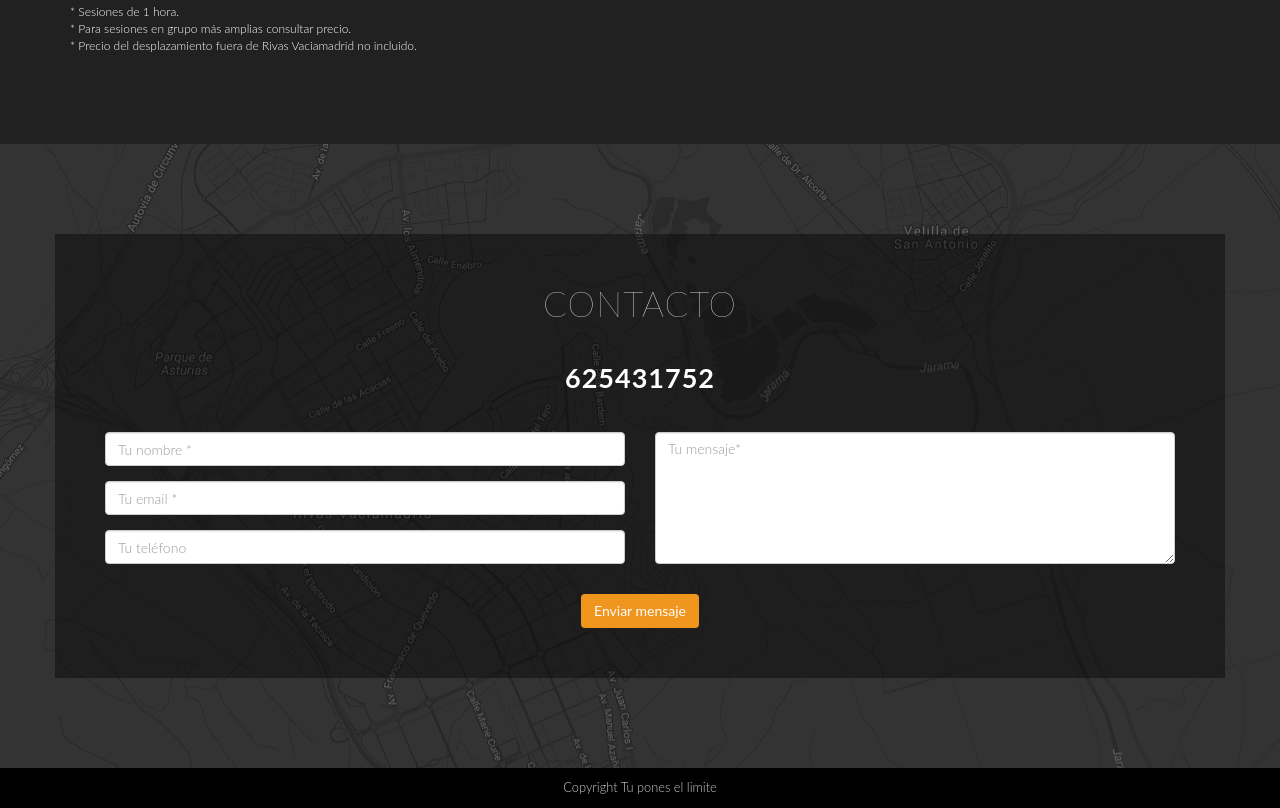
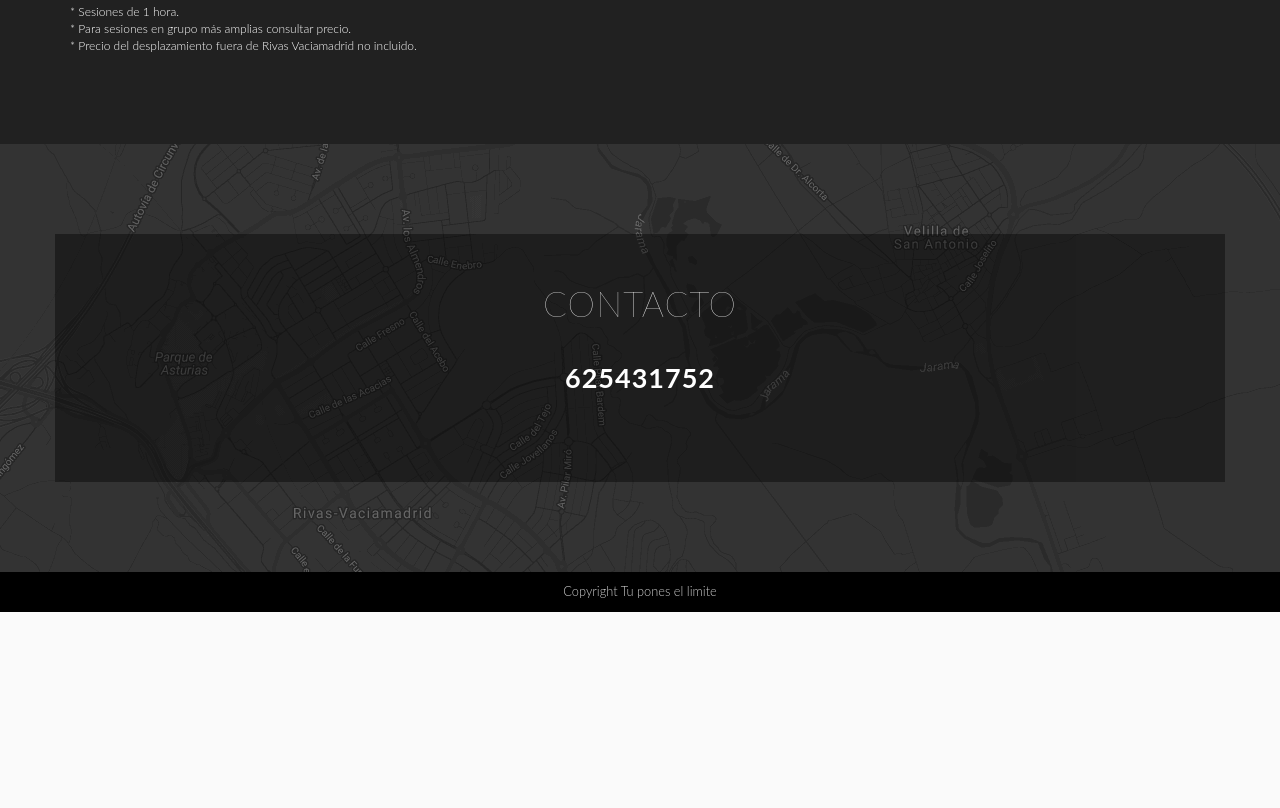
Before and after one commit to alvarocasta/tuponesellimite, a plain HTML site: page index.html in a window 1280 px wide. Shown: the part 3047-3855 px from the top of the page. After the commit the page ends 3659 px from the top, so only its background shows below. Drawn offline with Linux system fonts and the light colour scheme.

Commit message:
Update index.html

```diff
--- a/index.html
+++ b/index.html
@@ -446,36 +446,7 @@
                 <div class="col-lg-12 text-center">
                     <h2 class=" section-heading">Contacto</h2>
                     <h3 class="section-subheading tlf">625431752</h3>
-                </div>
-            </div>
-            <div class="row">
-                <div class="col-lg-12">
-                    <form name="sentMessage" id="contactForm" validate="">
-                        <div class="row">
-                            <div class="col-md-6">
-                                <div class="form-group">
-                                    <input type="text" class="form-control" placeholder="Tu nombre *" id="name" required="" data-validation-required-message="Dime tu nombre" />
-                                    <p class="help-block text-danger"></p>
-                                </div>
-                                <div class="form-group">
-                                    <input type="email" class="form-control" placeholder="Tu email *" id="email" required="" data-validation-required-message="Dime tu email" />
-                                    <p class="help-block text-danger"></p>
-                                </div>
-                                <div class="form-group">
-                                    <input type="tel" class="form-control" placeholder="Tu teléfono" id="phone" required="" data-validation-required-message="Dime tu teléfono" />
-                                    <p class="help-block text-danger"></p>
-                                </div>
-                            </div>
-                            <div class="col-md-6">
-                                <div class="form-group">
-                                    <textarea class="form-control" placeholder="Tu mensaje*" id="message" required="" data-validation-required-message="Escribe un mensaje"></textarea>
-                                    <p class="help-block text-danger"></p>
-                                </div>
-                            </div>
-                            <div class="clearfix"></div>
-                            <div class="col-lg-12 text-center">
-                                <div id="success"></div>
-                                <button type="submit" class="btn btn-xl">Enviar mensaje</button>
+
                             </div>
                         </div>
                     </form>
```
